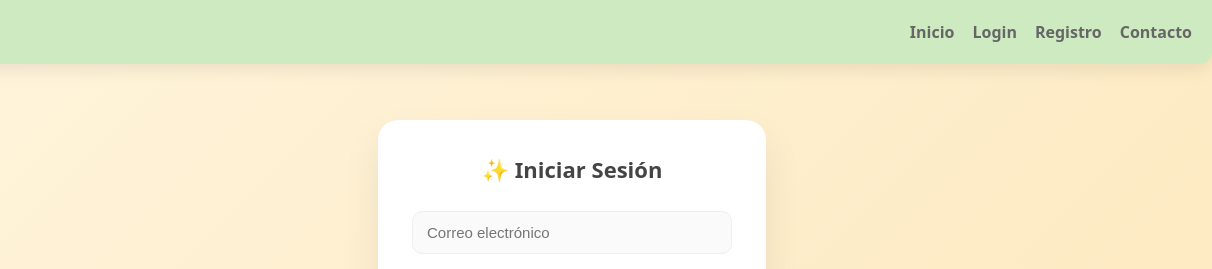
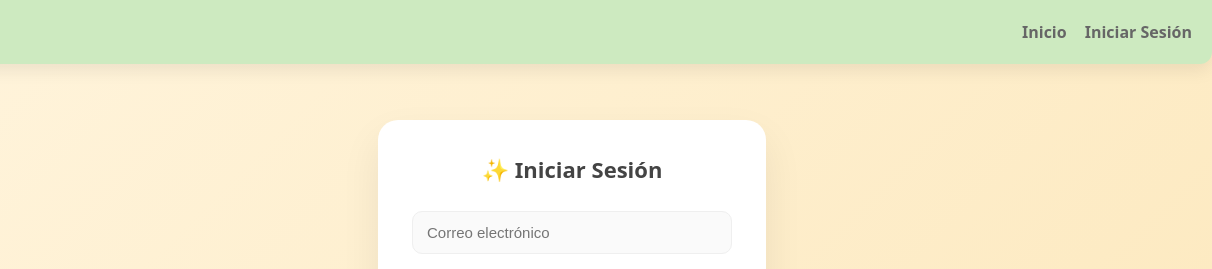
Before and after one commit to Eliii1210/Esensora, a plain HTML site: page Esensora Cream/iniciar.html in a window 1280 px wide. Shown: the top 269 px of the page, 68-1280 px from the left. Drawn offline with Linux system fonts and the light colour scheme.

Commit message:
Fix HTML structure and navigation links

```diff
--- a/Esensora Cream/iniciar.html
+++ b/Esensora Cream/iniciar.html
@@ -16,10 +16,8 @@
   </div>
 
   <ul>
-    <li><a href="#" id="navInicio">Inicio</a></li>
-    <li><a href="#" id="navLogin">Login</a></li>
-    <li><a href="#" id="navRegistro">Registro</a></li>
-    <li><a href="#" id="navContacto">Contacto</a></li>
+   <li><a href="index.html">Inicio</a></li>
+        <li><a href="/iniciar.html" class="activo">Iniciar Sesión</a></li>
   </ul>
 </nav>
 
```
